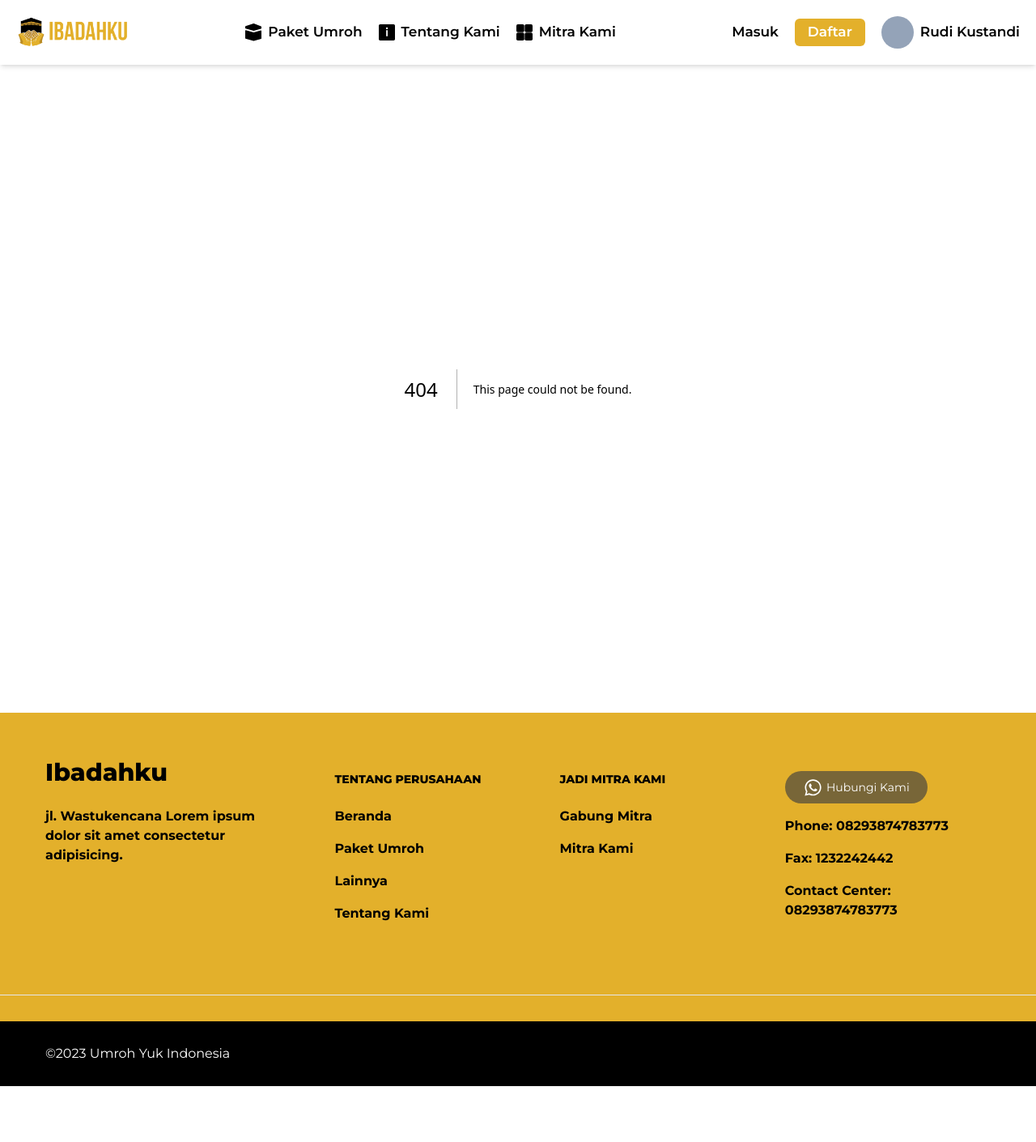
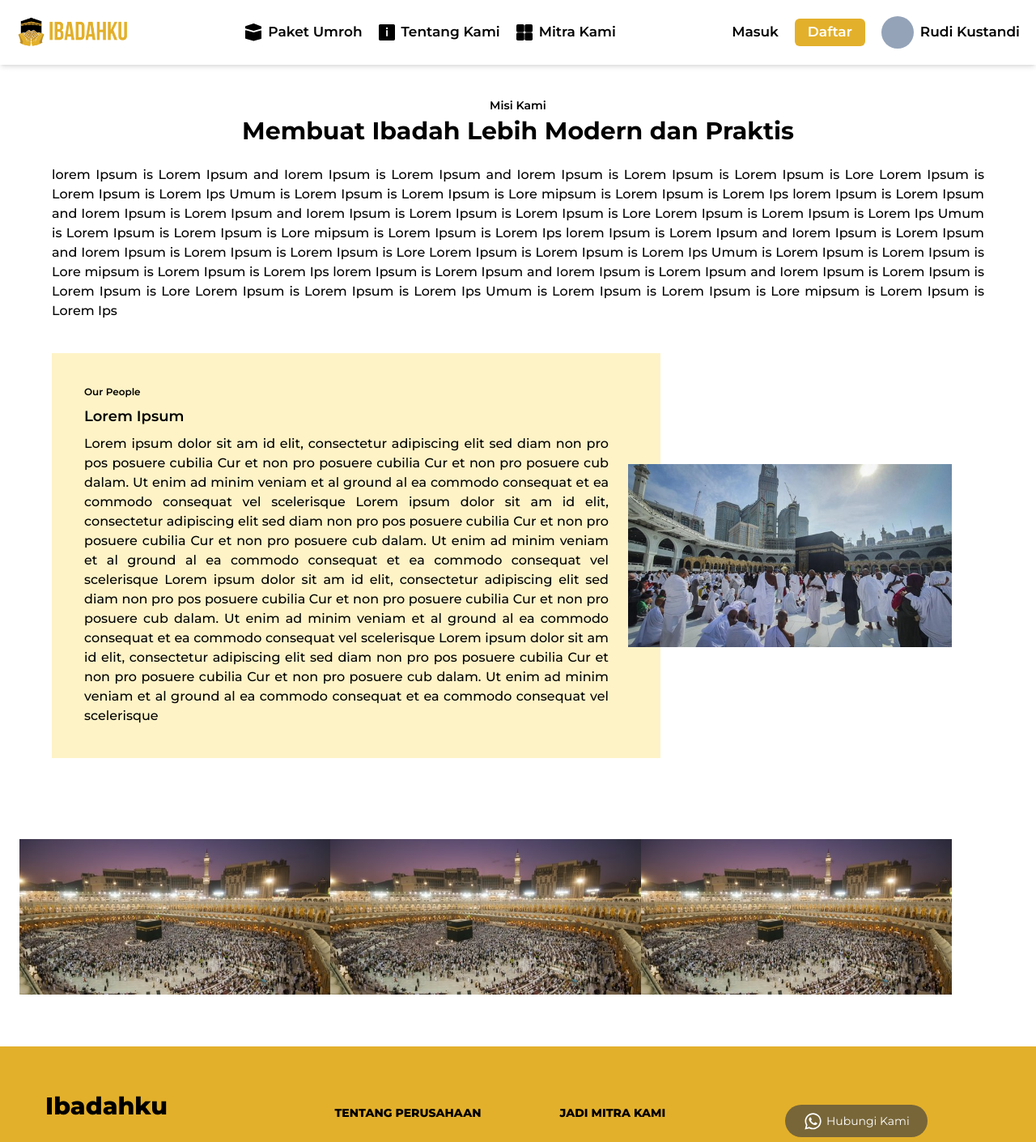
Before and after one commit to fikriymnn/umr-web, a Next.js app: page /tentangKami in a window 1280 px wide. Before the commit this address had no page. Shown: the top 1410 px of the page at 81% size. Before the commit the page ends 1341 px from the top, so only its background shows below. Built offline with nearby package versions, Linux system fonts and the light colour scheme.

Commit message:
add tentang kami page

```diff
--- /dev/null
+++ b/src/app/tentangKami/page.jsx
@@ -0,0 +1,86 @@
+import React from "react";
+import Image from "next/image";
+function TentangKami() {
+  return (
+    <div className=" md:mx-16 mx-5 mb-16">
+      <div className=" flex flex-col  w-full text-center mt-10">
+        <p className=" text-sm font-semibold">Misi Kami</p>
+        <p className="md:text-3xl text-lg font-bold mt-1 mb-6">
+          Membuat Ibadah Lebih Modern dan Praktis
+        </p>
+        <p className="md:text-base text-xs  text-justify font-medium">
+          lorem Ipsum is Lorem Ipsum and Iorem Ipsum is Lorem Ipsum and Iorem
+          Ipsum is Lorem Ipsum is Lorem Ipsum is Lore Lorem Ipsum is Lorem Ipsum
+          is Lorem Ips Umum is Lorem Ipsum is Lorem Ipsum is Lore mipsum is
+          Lorem Ipsum is Lorem Ips lorem Ipsum is Lorem Ipsum and Iorem Ipsum is
+          Lorem Ipsum and Iorem Ipsum is Lorem Ipsum is Lorem Ipsum is Lore
+          Lorem Ipsum is Lorem Ipsum is Lorem Ips Umum is Lorem Ipsum is Lorem
+          Ipsum is Lore mipsum is Lorem Ipsum is Lorem Ips lorem Ipsum is Lorem
+          Ipsum and Iorem Ipsum is Lorem Ipsum and Iorem Ipsum is Lorem Ipsum is
+          Lorem Ipsum is Lore Lorem Ipsum is Lorem Ipsum is Lorem Ips Umum is
+          Lorem Ipsum is Lorem Ipsum is Lore mipsum is Lorem Ipsum is Lorem Ips
+          lorem Ipsum is Lorem Ipsum and Iorem Ipsum is Lorem Ipsum and Iorem
+          Ipsum is Lorem Ipsum is Lorem Ipsum is Lore Lorem Ipsum is Lorem Ipsum
+          is Lorem Ips Umum is Lorem Ipsum is Lorem Ipsum is Lore mipsum is
+          Lorem Ipsum is Lorem Ips
+        </p>
+      </div>
+      <div className="mt-5 md:flex w-full">
+        <div className="bg-amber-100  my-5 py-10 pl-10 pr-16 ">
+          <p className="text-xs font-semibold">Our People</p>
+          <p className="text-lg font-semibold my-2">Lorem Ipsum</p>
+          <p className="md:text-base text-sm text-justify font-medium">
+            Lorem ipsum dolor sit am id elit, consectetur adipiscing elit sed
+            diam non pro pos posuere cubilia Cur et non pro posuere cubilia Cur
+            et non pro posuere cub dalam. Ut enim ad minim veniam et al ground
+            al ea commodo consequat et ea commodo consequat vel scelerisque
+            Lorem ipsum dolor sit am id elit, consectetur adipiscing elit sed
+            diam non pro pos posuere cubilia Cur et non pro posuere cubilia Cur
+            et non pro posuere cub dalam. Ut enim ad minim veniam et al ground
+            al ea commodo consequat et ea commodo consequat vel scelerisque
+            Lorem ipsum dolor sit am id elit, consectetur adipiscing elit sed
+            diam non pro pos posuere cubilia Cur et non pro posuere cubilia Cur
+            et non pro posuere cub dalam. Ut enim ad minim veniam et al ground
+            al ea commodo consequat et ea commodo consequat vel scelerisque
+            Lorem ipsum dolor sit am id elit, consectetur adipiscing elit sed
+            diam non pro pos posuere cubilia Cur et non pro posuere cubilia Cur
+            et non pro posuere cub dalam. Ut enim ad minim veniam et al ground
+            al ea commodo consequat et ea commodo consequat vel scelerisque
+          </p>
+        </div>
+        <Image
+          src={"/assets/images/cs-1.jpeg"}
+          alt=""
+          width={400}
+          height={100}
+          className="mx-auto md:-translate-x-10 my-auto"
+        />
+      </div>
+      <div className="grid grid-cols-3 mt-20">
+        <Image
+          src={"/assets/images/cs-2.jpg"}
+          alt=""
+          width={400}
+          height={100}
+          className="mx-auto md:-translate-x-10 my-auto"
+        />
+        <Image
+          src={"/assets/images/cs-2.jpg"}
+          alt=""
+          width={400}
+          height={100}
+          className="mx-auto md:-translate-x-10 my-auto"
+        />
+        <Image
+          src={"/assets/images/cs-2.jpg"}
+          alt=""
+          width={400}
+          height={100}
+          className="mx-auto md:-translate-x-10 my-auto"
+        />
+      </div>
+    </div>
+  );
+}
+
+export default TentangKami;
```
